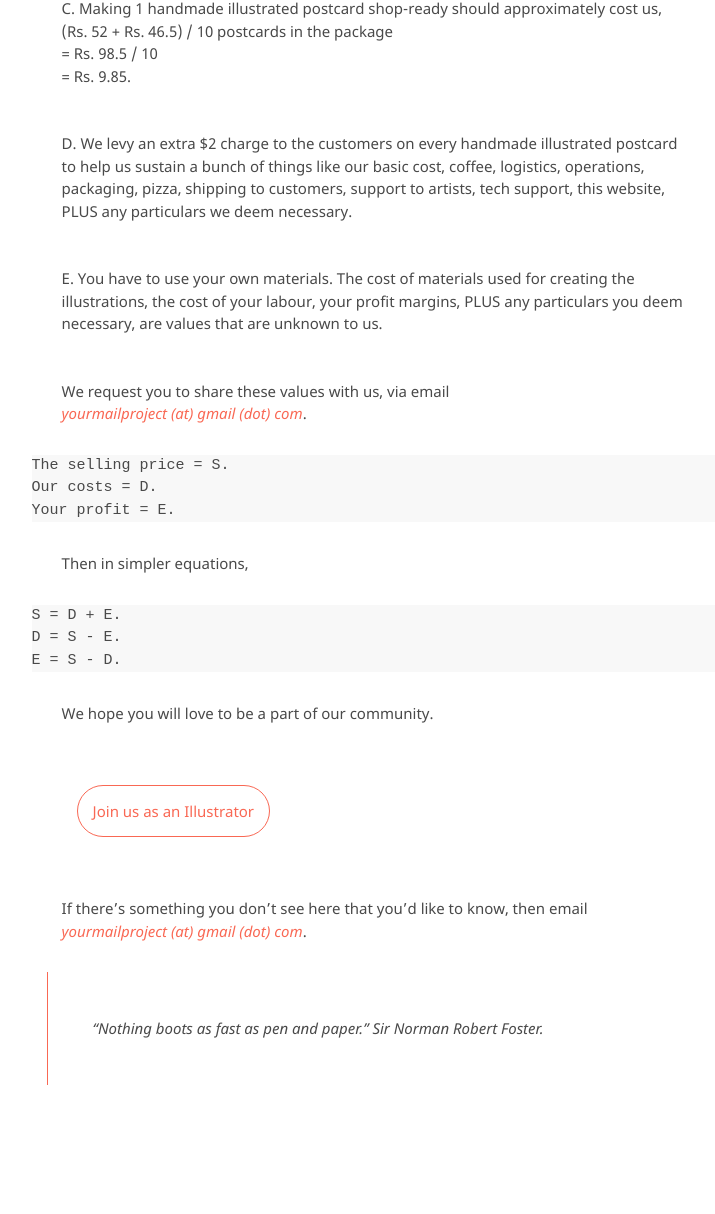
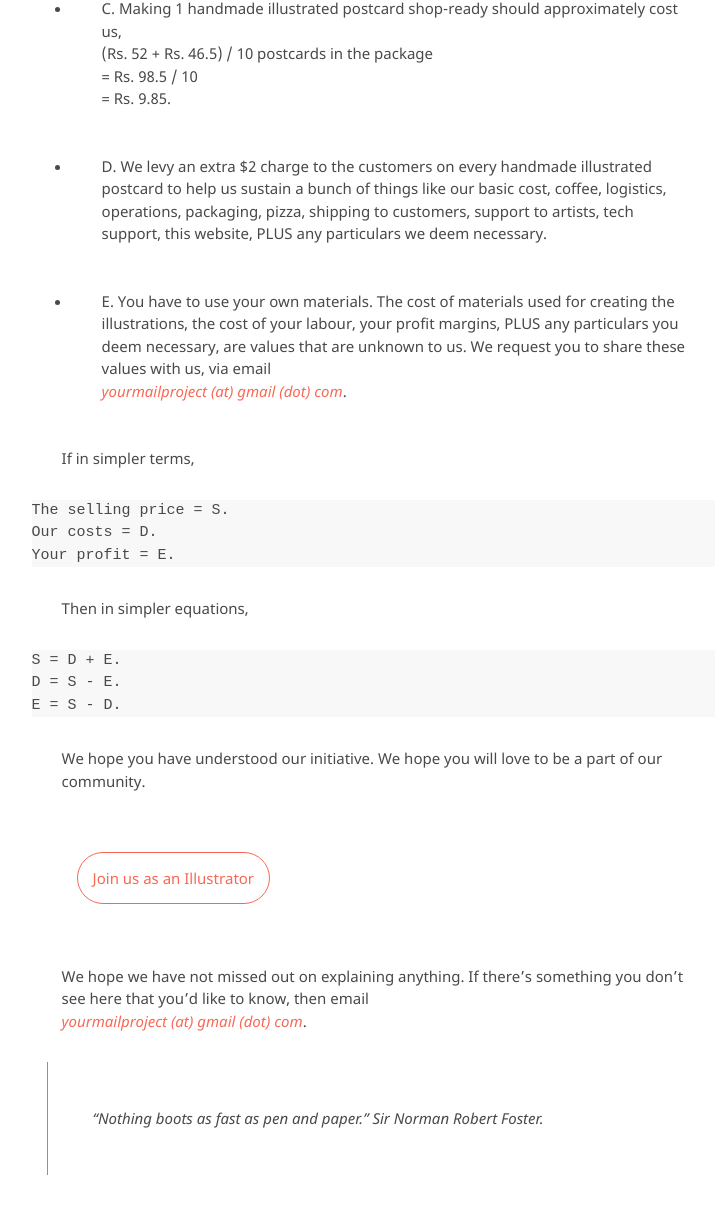
Before and after one commit to kvshvlin/yourmailproject, a Jekyll site: the page built from 10.md, in a window 1280 px wide and 1400 px high, scrolled down 678 px. Shown: the top 1214 px of the window, without its empty margins (366-1081 px from the left). Built offline with Jekyll 4.4.1, drawn with Linux system fonts in a browser that asks for light colours; our own code applies the rules of GitHub Pages for plain Markdown files.

Commit message:
Update 10.md

```diff
--- a/10.md
+++ b/10.md
@@ -2,28 +2,28 @@
 
 We are sharing the following information to demystify our business model.
 
-A. The package of 11 blank postcards costs,
+- A. The package of 11 blank postcards costs,
 Rs. 5.5 for the blank postcards +
 Rs. 5 for the envelope +
 Rs. 41.5 for speed post
 = Rs. 52.
 
-B. Returning 10 handmade illustrated postcards to our address should approximately cost,
+- B. Returning 10 handmade illustrated postcards to our address should approximately cost,
 Rs. 5 for the envelope +
 Rs. 41.5 for speed post
 = Rs. 46.5.
 
-C. Making 1 handmade illustrated postcard shop-ready should approximately cost us,
+- C. Making 1 handmade illustrated postcard shop-ready should approximately cost us,
 (Rs. 52 + Rs. 46.5) / 10 postcards in the package
 = Rs. 98.5 / 10
 = Rs. 9.85.
 
-D. We levy an extra $2 charge to the customers on every handmade illustrated postcard to help us sustain a bunch of things like our basic cost, coffee, logistics, operations, packaging, pizza, shipping to customers, support to artists, tech support, this website, PLUS any particulars we deem necessary.
+- D. We levy an extra $2 charge to the customers on every handmade illustrated postcard to help us sustain a bunch of things like our basic cost, coffee, logistics, operations, packaging, pizza, shipping to customers, support to artists, tech support, this website, PLUS any particulars we deem necessary.
 
-E. You have to use your own materials. The cost of materials used for creating the illustrations, the cost of your labour, your profit margins, PLUS any particulars you deem necessary, are values that are unknown to us.
+- E. You have to use your own materials. The cost of materials used for creating the illustrations, the cost of your labour, your profit margins, PLUS any particulars you deem necessary, are values that are unknown to us. We request you to share these values with us, via email
+[_yourmailproject (at) gmail (dot) com_](mailto:yourmailproject@gmail.com).
 
-We request you to share these values with us, via email
-[_yourmailproject (at) gmail (dot) com_](mailto:yourmailproject@gmail.com).
+If in simpler terms,
 
 ~~~
 The selling price = S.
@@ -39,7 +39,7 @@ D = S - E.
 E = S - D.
 ~~~
 
-We hope you will love to be a part of our community.
+We hope you have understood our initiative. We hope you will love to be a part of our community.
 
 <div class="roadmap-spacer-1"></div>
 
@@ -49,7 +49,7 @@ We hope you will love to be a part of our community.
 
 <div class="roadmap-spacer-2"></div>
 
-If there’s something you don’t see here that you’d like to know, then email
+We hope we have not missed out on explaining anything. If there’s something you don’t see here that you’d like to know, then email
 [_yourmailproject (at) gmail (dot) com_](mailto: yourmailproject@gmail.com).
 
 > "Nothing boots as fast as pen and paper."
```
